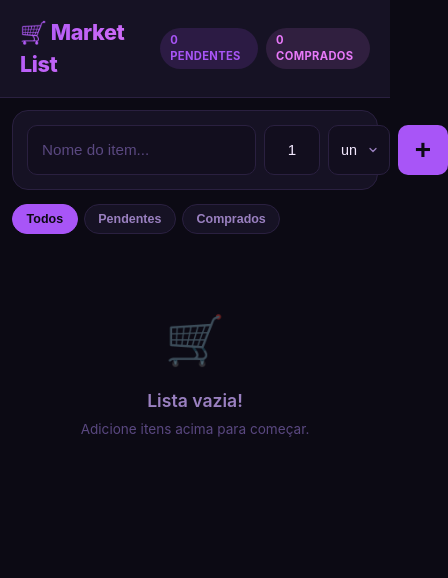
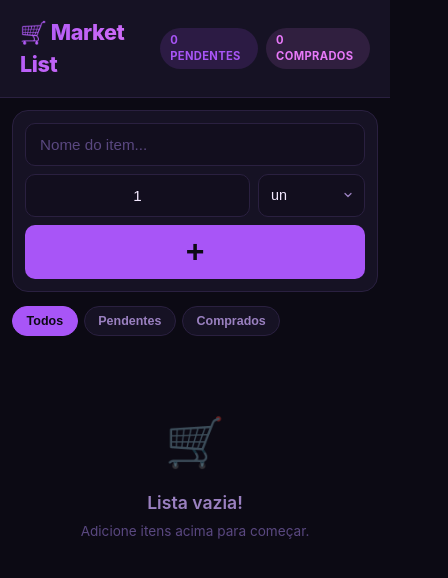
Before and after one commit to juscilan/market-list, a Svelte app: page / in a window 390 px wide. Shown: the top 578 px of the page, 448 px wide, since content can reach past the window. Built offline with nearby package versions, Linux system fonts and the light colour scheme.

Commit message:
fix(app): fixing css responsive

```diff
--- a/src/app.css
+++ b/src/app.css
@@ -229,6 +229,39 @@ body {
 
 .btn-add:active {
   transform: scale(0.92);
+}
+
+/* Mobile: wrap the add row so nothing overflows */
+@media (max-width: 420px) {
+  .add-section {
+    padding: 0.75rem;
+  }
+
+  .input-group {
+    flex-wrap: wrap;
+  }
+
+  .input-name {
+    flex: 1 1 100%;
+    min-width: 0;
+  }
+
+  .input-qty {
+    flex: 1 1 30%;
+    width: auto;
+  }
+
+  .input-unit {
+    flex: 1 1 30%;
+    width: auto;
+  }
+
+  .btn-add {
+    flex: 1 1 40%;
+    width: auto;
+    min-height: 54px;
+    font-size: 2rem;
+  }
 }
 
 /* Filters */
```
